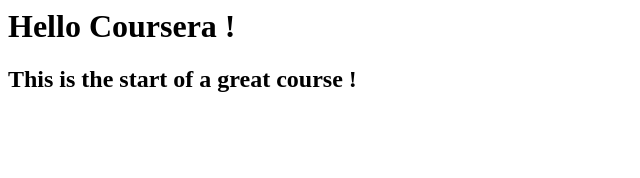
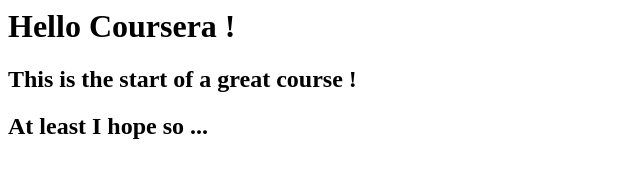
Before and after one commit to Vooldy/coursera-javascript, a plain HTML site: page Env_Setup/page.html in a window 1280 px wide. Shown: the whole page, without its empty margins (0-640 px from the left). Drawn offline with Linux system fonts and the light colour scheme.

Commit message:
page change and add useful_command.txt

```diff
--- a/Env_Setup/page.html
+++ b/Env_Setup/page.html
@@ -7,6 +7,7 @@
 <body>
     <h1>Hello Coursera !</h1>
     <h2>This is the start of a great course !</h2>
+    <h2>At least I hope so ...</h2>
 </body>
 
 
```
Also changed, not shown: useful_command.txt (added).
